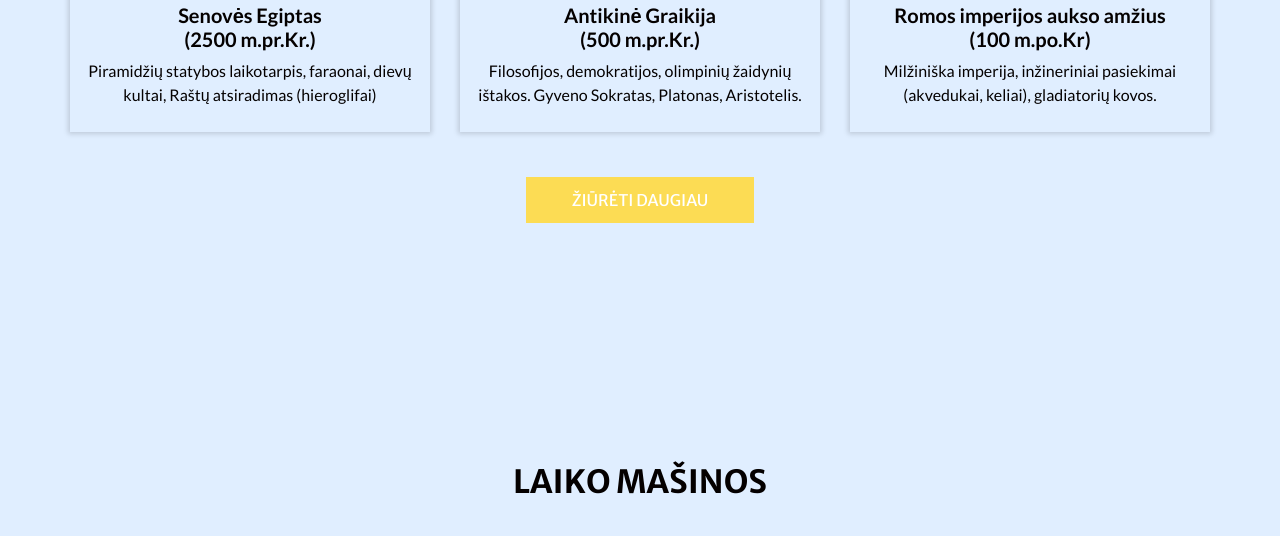
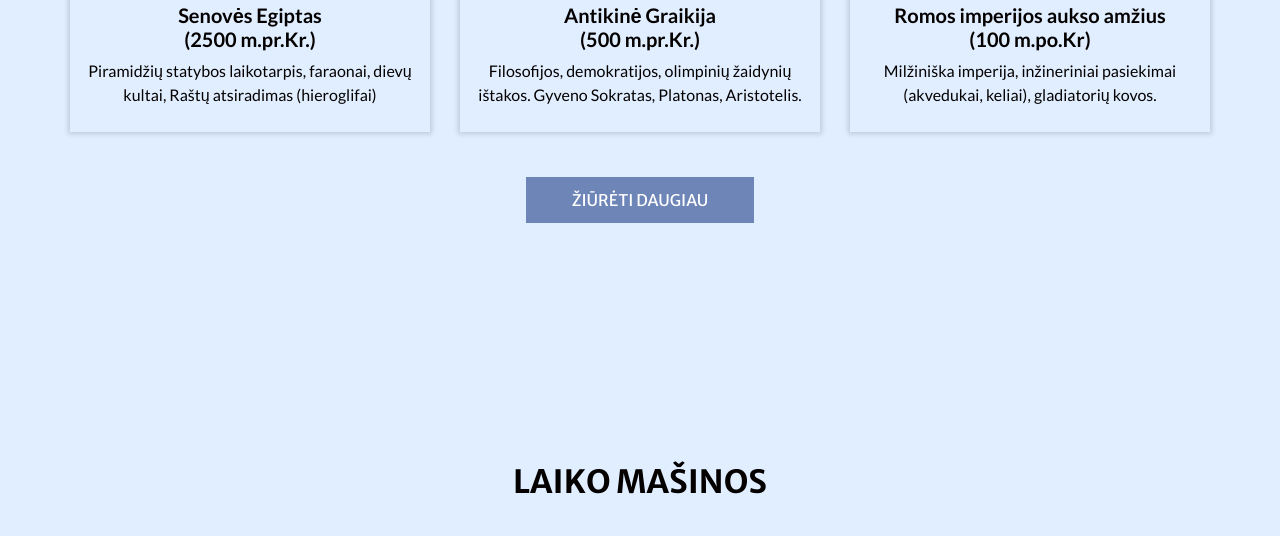
Before and after one commit to Drunkeye/Kelion-sLaiku, a website built with webpack: page Keliones_laiku/index.html in a window 1280 px wide. Shown: the part 1502-2038 px from the top of the page. Built offline with nearby package versions, Linux system fonts and the light colour scheme; files whose address does not match are found by name.

Commit message:
Update style.css

```diff
--- a/Keliones_laiku/css/style.css
+++ b/Keliones_laiku/css/style.css
@@ -571,15 +571,15 @@ a:focus {
   font-family: 'Merriweather Sans', sans-serif;
   text-transform: uppercase;
   padding: 10px 45px;
-  background-color: #FCDC54;
-  border: 1px solid #FCDC54;
+  background-color: #6E85B7;
+  border: 1px solid #6E85B7;
   border-radius: 0;
   color: #ffffff;
 }
 
 .service_section .btn-box a:hover {
   background-color: transparent;
-  color: #FCDC54;
+  color: #6E85B7;
 }
 
 .client_section .heading_container {
```
